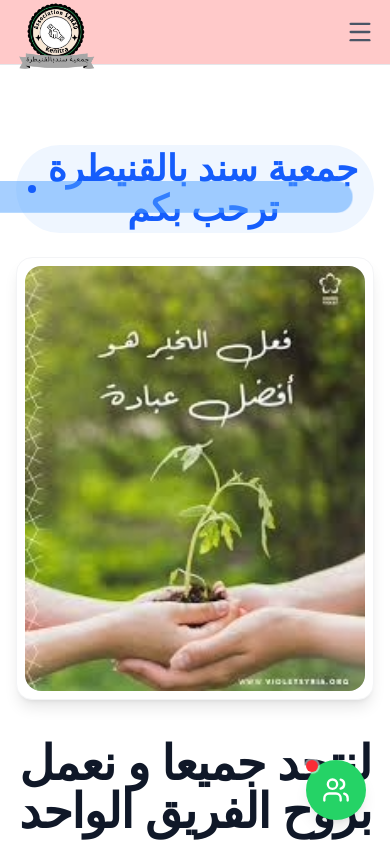
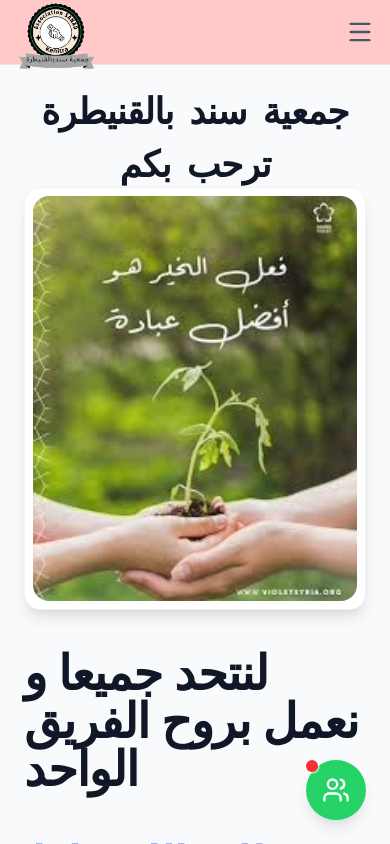
Before and after one commit to Mousl65/mousliman, a Next.js app: page / in a window 390 px wide. Shown: the top 844 px of the page. Built offline with nearby package versions, Linux system fonts and the light colour scheme; no server answers.

Commit message:
Feat: installation du slider de projets avec images locales

```diff
--- a/app/page.tsx
+++ b/app/page.tsx
@@ -1,32 +1,67 @@
+"use client";
 import Link from 'next/link';
 import { ArrowRight, CheckCircle, Globe, Zap, Shield } from 'lucide-react';
 import image from 'next/image';
 import FadeIn from './components/FadeIn';
+import { motion } from "framer-motion";
 
 export default function HomePage() {
+
+  // 1. Décomposition de la phrase en mots
+  const sentence = "جمعية سند بالقنيطرة ترحب بكم";
+  const words = sentence.split(" ");
+
+  // 2. Variantes pour le conteneur (gère le délai entre les mots)
+  const containerVariants = {
+    hidden: { opacity: 0 },
+    visible: {
+      opacity: 1,
+      transition: {
+        staggerChildren: 0.25, // Délai entre l'apparition de chaque mot
+        delayChildren: 0.5,     // Délai avant le début de l'animation
+      },
+    },
+  };
+
+  // 3. Variantes pour chaque mot (l'animation elle-même)
+  const wordVariants = {
+    hidden: {
+      opacity: 0,
+      y: 20, // Part d'un peu plus bas
+    },
+    visible: {
+      opacity: 1,
+      y: 0, // Arrive à sa position finale
+      transition: {
+        type: "spring", // Effet de ressort pour plus de fluidité
+        damping: 12,
+        stiffness: 100,
+      },
+    },
+  };
   return (
-    <main className="bg-white">
-      {/* --- SECTION HERO (L'ACCROCHE) --- */}
 
-      <section className="relative pt-20 pb-32 overflow-hidden">
+      <main className="flex min-h-screen flex-col items-center justify-center p-6 bg-gray-50">
 
-        {/* Décoration d'arrière-plan (Cercles flous) */}
-        <div className="absolute top-0 left-1/2 -translate-x-1/2 w-full h-full -z-10">
-          <div className="absolute top-[-10%] left-[-10%] w-[40%] h-[40%] bg-blue-50 rounded-full blur-[120px]" />
-          <div className="absolute bottom-[10%] right-[-5%] w-[30%] h-[30%] bg-indigo-50 rounded-full blur-[100px]" />
-        </div>
-
-        <div className="max-w-7xl mx-auto px-4 text-center">
-
-          <div className="inline-flex items-center gap-2 px-3 py-1 rounded-full bg-blue-50 text-blue-600 text-sm font-medium mb-6 animate-fade-in">
-            <span className="relative flex h-2 w-2">
-              <span className="animate-ping absolute inline-flex h-6 w-70 rounded-full bg-blue-400 opacity-75"></span>
-              <span className="relative inline-flex rounded-full h-2 w-6 bg-blue-600"></span>
-
-            </span>
-                 <h1 className='text-4xl font-bold'>جمعية سند بالقنيطرة ترحب بكم </h1>
-          </div>
-
+      {/* --- LE GRAND TITRE ANIMÉ --- */}
+      <motion.h1
+        className="text-4xl md:text-6xl font-extrabold text-gray-900 text-center leading-tight tracking-tight flex flex-wrap justify-center gap-x-4 gap-y-2"
+        variants={containerVariants}
+        initial="hidden"
+        animate="visible"
+        dir="rtl" // Assure la direction de droite à gauche
+      >
+        {words.map((word, index) => (
+          <motion.span
+            key={index}
+            variants={wordVariants}
+            className="inline-block" // Important pour l'animation 'y'
+          >
+            {word}
+          </motion.span>
+        ))}
+      </motion.h1>
+      {/* ----------------------------- */}
 <div className="flex justify-center mb-10 ">
   <div className="relative p-2 bg-white rounded-2xl shadow-lg border border-gray-100 hover:scale-120 transition-transform duration-300">
     <img
@@ -59,9 +94,9 @@ export default function HomePage() {
               للمزيد من الايضاحات
             </Link>
           </div>
-        </div>
 
-      </section>
+
+
 
       {/* --- SECTION FEATURES (NOS FORCES) --- */}
 
```
